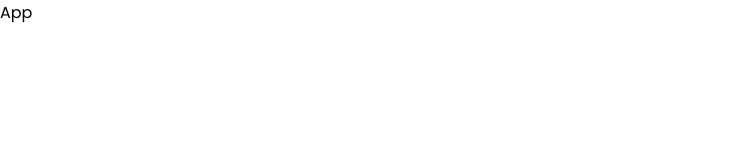
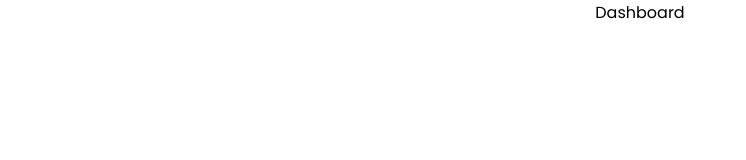
Before and after one commit to cllcnkrt/mern-stack-example, a React (Create React App) app in the folder frontend/: page / in a window 1280 px wide. Shown: the top 160 px of the page, without its empty margins (0-746 px from the left). Built offline with nearby package versions, Linux system fonts and the light colour scheme; the HTML template or start-up script is replaced by a standard one.

Commit message:
routes created

```diff
--- a/frontend/package.json
+++ b/frontend/package.json
@@ -14,6 +14,7 @@
     "react": "^18.2.0",
     "react-dom": "^18.2.0",
     "react-redux": "^8.0.4",
+    "react-router-dom": "^6.4.2",
     "react-scripts": "5.0.1",
     "typescript": "^4.8.4",
     "web-vitals": "^2.1.4"
--- a/frontend/src/App.tsx
+++ b/frontend/src/App.tsx
@@ -1,5 +1,17 @@
+import { BrowserRouter as Router, Routes, Route } from 'react-router-dom';
+import { Login, Register, Dashboard } from './pages';
 function App() {
-  return <div>App</div>;
+  return (
+    <Router>
+      <div className="container">
+        <Routes>
+          <Route path="/" element={<Dashboard />} />
+          <Route path="/login" element={<Login />} />
+          <Route path="/register" element={<Register />} />
+        </Routes>
+      </div>
+    </Router>
+  );
 }
 
 export default App;
--- /dev/null
+++ b/frontend/src/pages/index.ts
@@ -0,0 +1,3 @@
+export { default as Dashboard } from './dashboard';
+export { default as Login } from './login';
+export { default as Register } from './register';
```
Also changed, not shown: 1 other file (tests, documents, lock files or other folders).
